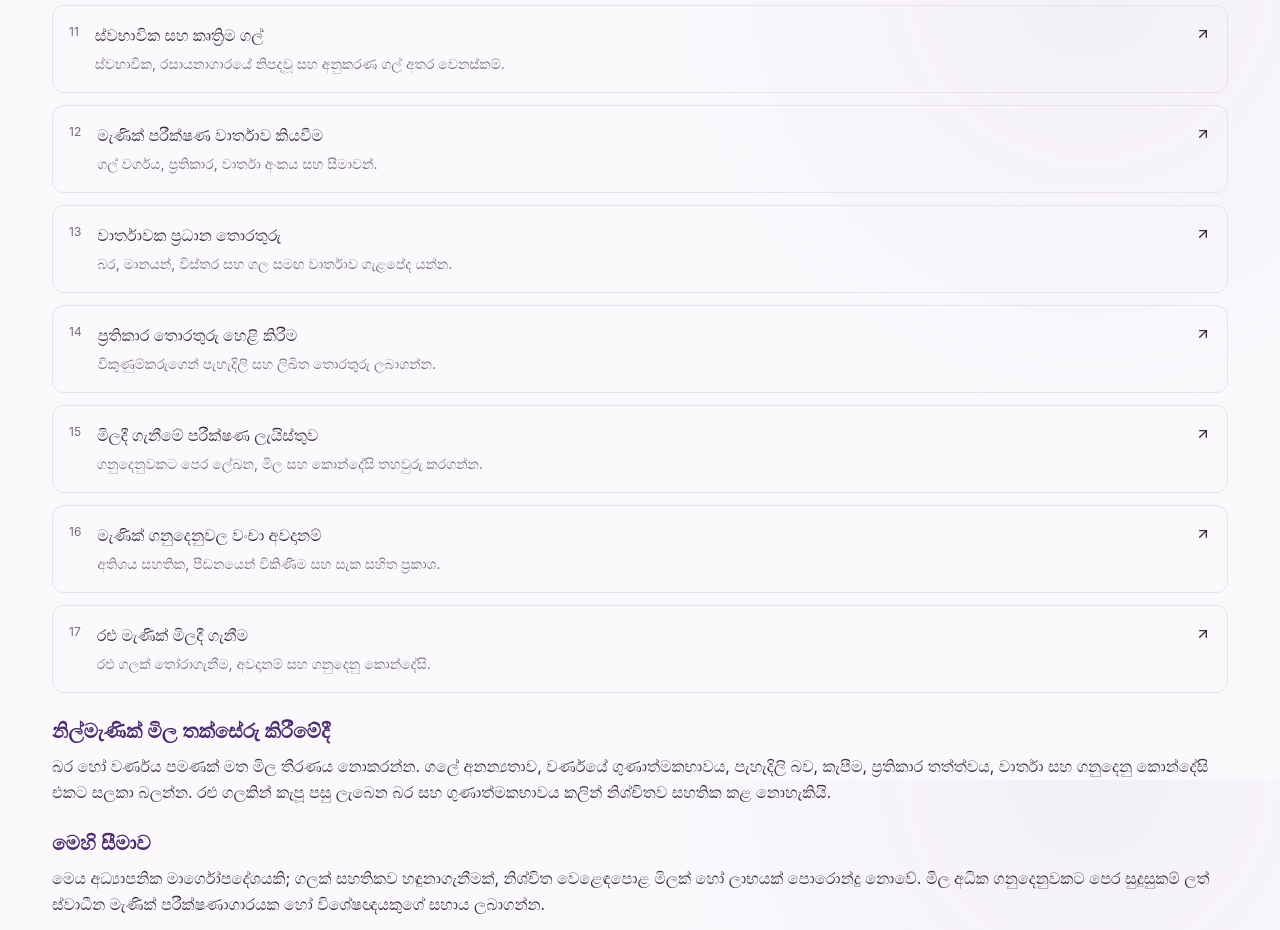
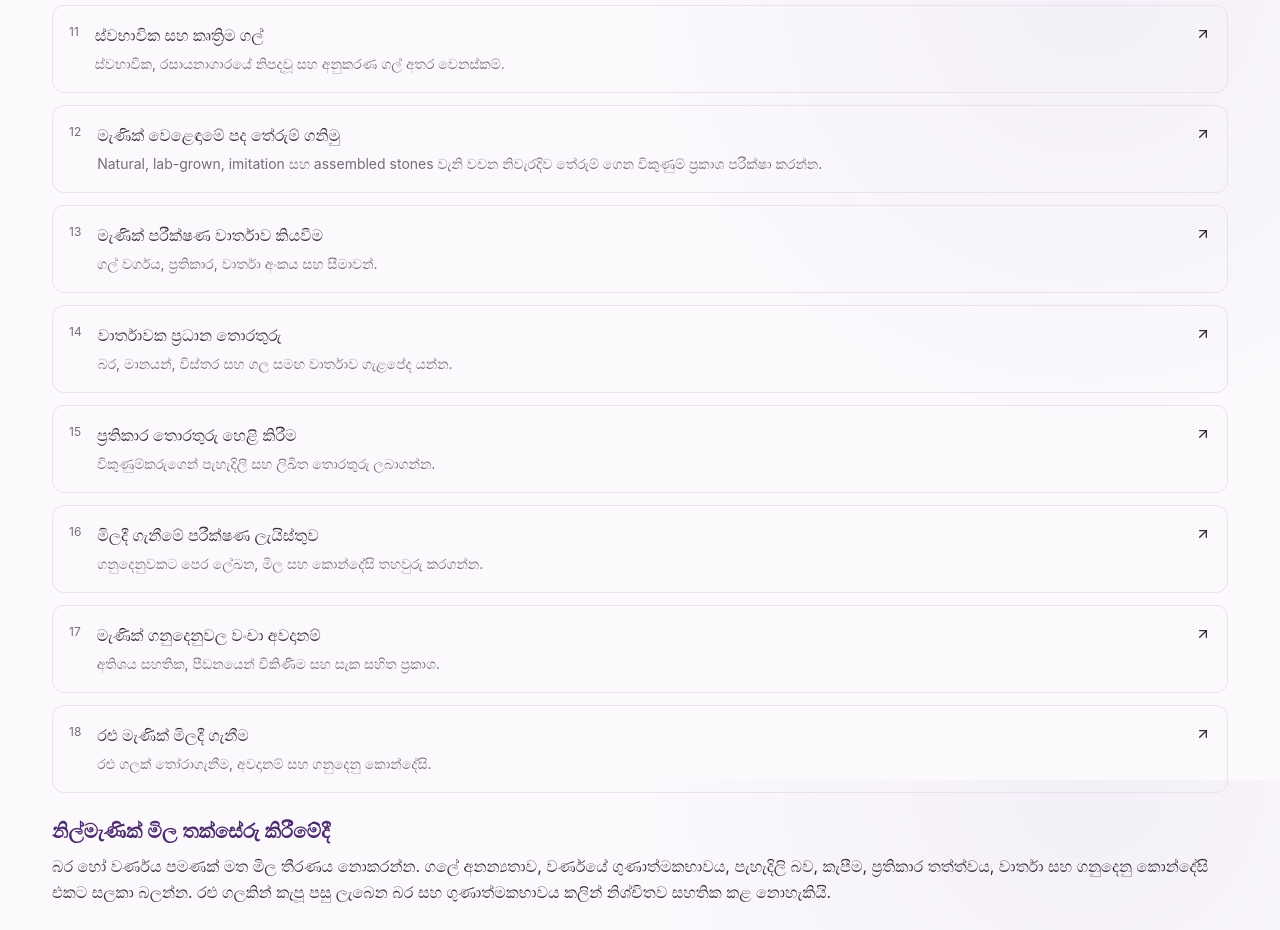
Before and after one commit to LinukaBandara/GemologyX, a Next.js app: page /si/learn/blue-sapphire-complete-guide in a window 1280 px wide. Shown: the part 1620-2550 px from the top of the page. Built offline with nearby package versions, Linux system fonts and the light colour scheme.

Commit message:
Complete Sinhala sapphire hub internal links

```diff
--- a/src/app/si/learn/blue-sapphire-complete-guide/page.tsx
+++ b/src/app/si/learn/blue-sapphire-complete-guide/page.tsx
@@ -20,6 +20,7 @@ const guides = [
   { title: "තරු නිල්මැණික්", description: "තරු ආචරණය, cabochon කැපීම සහ පරීක්ෂා කළ යුතු කරුණු.", href: "/si/learn/star-sapphire-guide" },
   { title: "ශ්‍රී ලංකාවේ නිල්මැණික්", description: "Ceylon sapphire නාමය සහ මූලාරම්භ ප්‍රකාශ පරීක්ෂා කිරීම.", href: "/si/learn/sri-lankan-blue-sapphire" },
   { title: "ස්වභාවික සහ කෘත්‍රිම ගල්", description: "ස්වභාවික, රසායනාගාරයේ නිපදවූ සහ අනුකරණ ගල් අතර වෙනස්කම්.", href: "/si/learn/natural-vs-synthetic-gemstones" },
+  { title: "මැණික් වෙළෙඳාමේ පද තේරුම් ගනිමු", description: "Natural, lab-grown, imitation සහ assembled stones වැනි වචන නිවැරදිව තේරුම් ගෙන විකුණුම් ප්‍රකාශ පරීක්ෂා කරන්න.", href: "/si/learn/natural-synthetic-imitation-gems" },
   { title: "මැණික් පරීක්ෂණ වාර්තාව කියවීම", description: "ගල් වර්ගය, ප්‍රතිකාර, වාර්තා අංකය සහ සීමාවන්.", href: "/si/learn/how-to-read-gem-report" },
   { title: "වාර්තාවක ප්‍රධාන තොරතුරු", description: "බර, මානයන්, විස්තර සහ ගල සමඟ වාර්තාව ගැළපේද යන්න.", href: "/si/learn/gem-lab-report-details" },
   { title: "ප්‍රතිකාර තොරතුරු හෙළි කිරීම", description: "විකුණුම්කරුගෙන් පැහැදිලි සහ ලිඛිත තොරතුරු ලබාගන්න.", href: "/si/learn/gemstone-treatment-disclosure" },
```
